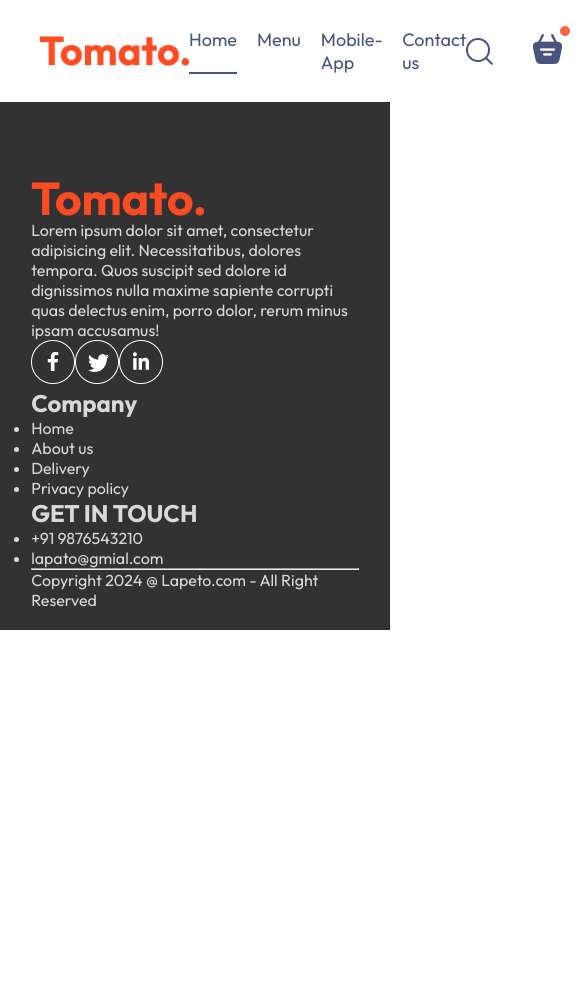
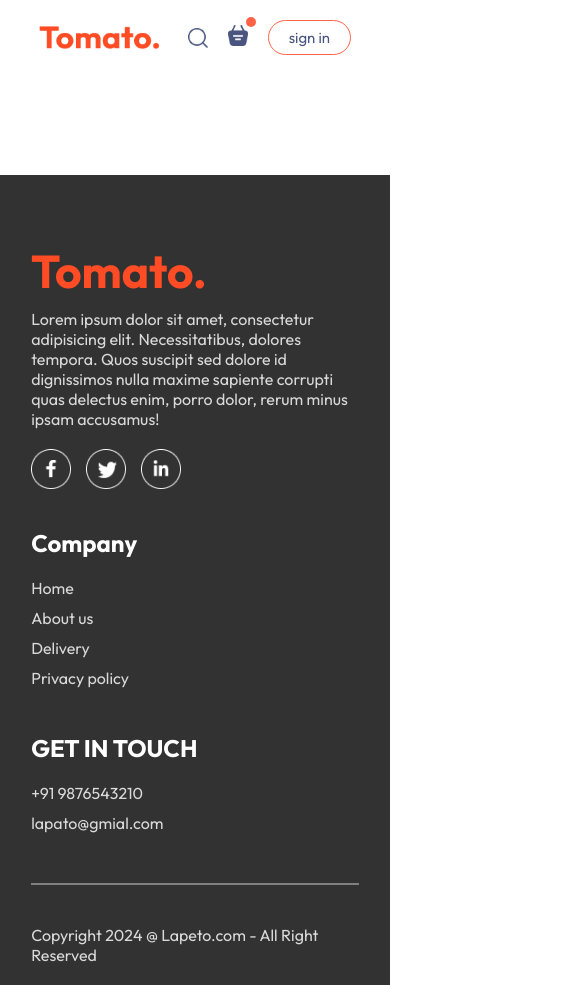
Before and after one commit to MDSALMAN-7/React-Food-Delivery-App, a React (Vite) app: page /order in a window 390 px wide. Shown: the top 985 px of the page, 585 px wide, since content can reach past the window. Before the commit the page ends 844 px from the top, so only its background shows below. Built offline with nearby package versions, Linux system fonts and the light colour scheme; a web font is replaced by a local one.

Commit message:
I worked in to giving Responsiveness, some style and Functionality

```diff
--- /dev/null
+++ b/src/components/AppDownload/AppDownload.css
@@ -0,0 +1,21 @@
+.app-download{
+    margin: auto auto;
+    margin-top: 100px;
+    font-size: max(3vw,20px);
+    align-items: center;
+}
+.app-download-platforms{
+    display: flex;
+    justify-content: center;
+    gap: max(2vw,10px);
+    margin-top: 40px;
+}
+.app-download-platforms img{
+    width: max(30vw,120px);
+    max-width: 180px;
+    transition: 0.5s;
+    cursor: pointer;
+}
+.app-download-platforms img:hover{
+    transform: scale(1.05);
+}
--- /dev/null
+++ b/src/components/AppDownload/AppDownload.jsx
@@ -0,0 +1,15 @@
+import React from 'react'
+import './AppDownload.css'
+import { assets } from '../../assets/assets'
+export function AppDownload(){
+    return(
+        <div className='app-download' id=
+        'app-download'>
+            <p>For Better Experince Download <br /> Tomato App</p>
+            <div className='app-download-platforms'>
+                <img src={assets.play_store} alt="" />
+                <img src={assets.app_store} alt="" />
+            </div>
+        </div>
+    )
+}
--- a/src/components/ExploreMenu/ExploreMenu.css
+++ b/src/components/ExploreMenu/ExploreMenu.css
@@ -54,3 +54,10 @@
     border: 4px solid tomato;
     padding: 2px;
 }
+
+@media (max-width:1050px) {
+    .explore-menu-text{
+        max-width: 100%;
+        font-size: 14px;
+    }
+}
--- a/src/components/Footer/Footer.css
+++ b/src/components/Footer/Footer.css
@@ -7,4 +7,49 @@
     gap: 20px;
     padding: 20px 8vw;
     padding-top: 80px;
+    margin-top: 100px;
 }
+.footer-content{
+    width: 100%;
+    display: grid;
+    grid-template-columns: 2fr 1fr 1fr;
+    gap: 80px;
+}
+
+.footer-content-left, .footer-content-right, .footer-content-center{
+    display: flex;
+    flex-direction: column;
+    align-items: start;
+    gap: 20px;
+}
+
+.footer-content-left li, .footer-content-right li, .footer-content-center li{
+    list-style: none;
+    margin-bottom: 10px;
+}
+ .footer-content-right h2, .footer-content-center h2{
+   color: white;
+}
+.footer-social-icons img{
+    width: 40px;
+    margin-right: 15px;
+}
+.footer hr{
+    width: 100%;
+    height: 2px;
+    margin: 20px 0;
+    background-color: gray;
+    border: none;
+}
+
+
+@media (max-width:750px) {
+    .footer-content{
+        display: flex;
+        flex-direction: column;
+        gap: 35px;
+    }
+    .foooter-copyright{
+        text-align: center;
+    }
+}
--- a/src/components/Footer/Footer.jsx
+++ b/src/components/Footer/Footer.jsx
@@ -1,4 +1,4 @@
-
+import React from 'react'
 import { assets } from '../../assets/assets'
 import './Footer.css'
 export function Footer(){
@@ -30,11 +30,11 @@
                         <li>lapato@gmial.com</li>
                     </ul>
                 </div>
-                <hr />
-                <p className="footer-copyright">
-                    Copyright 2024 @ Lapeto.com - All Right Reserved
-                </p>
             </div>
+            <hr />
+            <p className="footer-copyright">
+                Copyright 2024 @ Lapeto.com - All Right Reserved
+            </p>
         </div>
     )
 }
--- a/src/components/Header/Header.css
+++ b/src/components/Header/Header.css
@@ -37,3 +37,23 @@
     font-size: max(1vw,13px);
     border-radius: 50px;
 }
+
+
+@media (max-width:1050px) {
+
+    .header-contents{
+        max-width: 45%;
+    }
+}
+@media (max-width:750px) {
+    .header-contents{
+        max-width: 65%;
+
+    }
+    .header-contents p{
+        display: none;
+    }
+    .header-contents button{
+        padding: 2vw 4vw;
+    }
+}
--- a/src/components/Navbar/Navbar.css
+++ b/src/components/Navbar/Navbar.css
@@ -58,3 +58,50 @@
     top: -8px;
     right: -8px;
 }
+
+
+@media (max-width:1050px){
+    .navbar .logo{
+        width: 140px;
+    }
+    .navbar-menu{
+        gap: 20px;
+        font-size: 17px;
+    }
+    .navbar-right{
+        gap: 30px;
+    }
+    .navbar-right img{
+        width: 22px;
+    }
+    .navbar-right button{
+        padding: 8px 25px;
+    }
+}
+
+@media (max-width:900px){
+    .navbar .logo{
+        width: 120px;
+    }
+    .navbar-menu{
+        gap: 15px;
+        font-size: 16px;
+    }
+    .navbar-right{
+        gap: 20px;
+    }
+    .navbar-right img{
+        width: 20px;
+    }
+    .navbar-right button{
+        padding: 7px 20px;
+        font-size: 15px;
+    }
+}
+@media (max-width:750px){
+
+    .navbar-menu{
+      display: none;
+    }
+
+}
--- a/src/components/Navbar/Navbar.jsx
+++ b/src/components/Navbar/Navbar.jsx
@@ -2,6 +2,7 @@
 import './Navbar.css';
 import {assets} from '../../assets/assets';
 import {useState} from 'react';
+import { Link } from 'react-router-dom';
 
 const Navbar = () => {
 
@@ -12,10 +13,10 @@
     <div className='navbar'>
         <img src={assets.logo} alt="" className="logo" />
         <ul className="navbar-menu">
-            <li onClick={()=>setMenu("home")} className={menu==="home"?"active":""}>Home</li>
-            <li onClick={()=>setMenu("menu")} className={menu==="menu"?"active":""}>Menu</li>
-            <li onClick={()=>setMenu("mobile-app")} className={menu==="mobile-app"?"active":""}>Mobile-App</li>
-            <li onClick={()=>setMenu("contact-us")} className={menu==="contact-us"?"active":""}>Contact us</li>
+            <Link to='/' onClick={()=>setMenu("home")} className={menu==="home"?"active":""}>Home</Link>
+            <a href='#explore-menu' onClick={()=>setMenu("menu")} className={menu==="menu"?"active":""}>Menu</a>
+            <a href='#app-download' onClick={()=>setMenu("mobile-app")} className={menu==="mobile-app"?"active":""}>Mobile-App</a>
+            <a href='#footer' onClick={()=>setMenu("contact-us")} className={menu==="contact-us"?"active":""}>Contact us</a>
         </ul>
         <div className="navbar-right">
             <img src={assets.search_icon} alt="" />
--- a/src/index.css
+++ b/src/index.css
@@ -4,6 +4,7 @@
   margin: 0;
   box-sizing: border-box;
   font-family: Outfit;
+  scroll-behavior: smooth;
 }
 body{
   min-height: 100vh;
--- a/src/pages/Home/Home.jsx
+++ b/src/pages/Home/Home.jsx
@@ -4,6 +4,7 @@
 import Header from '../../components/Header/header';
 import ExploreMenu from '../../components/ExploreMenu/ExploreMenu';
 import { FoodDisplay } from '../../components/FoodDisplay/FoodDisplay';
+import { AppDownload } from '../../components/AppDownload/AppDownload';
 
 const Home = () => {
 
@@ -14,6 +15,7 @@
       <Header />
       <ExploreMenu category={category} setCategory={setCategory}/>
       <FoodDisplay category={category} />
+      <AppDownload />
     </div>
   )
 }
```
